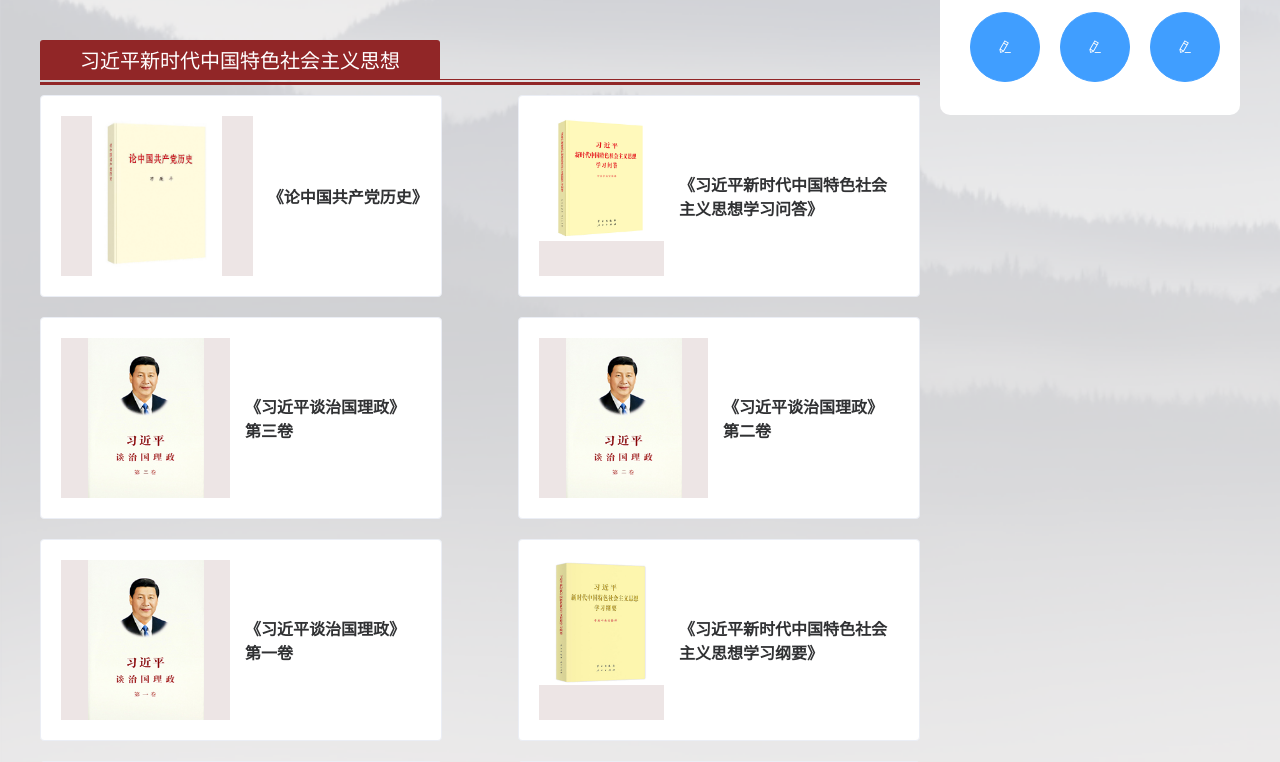
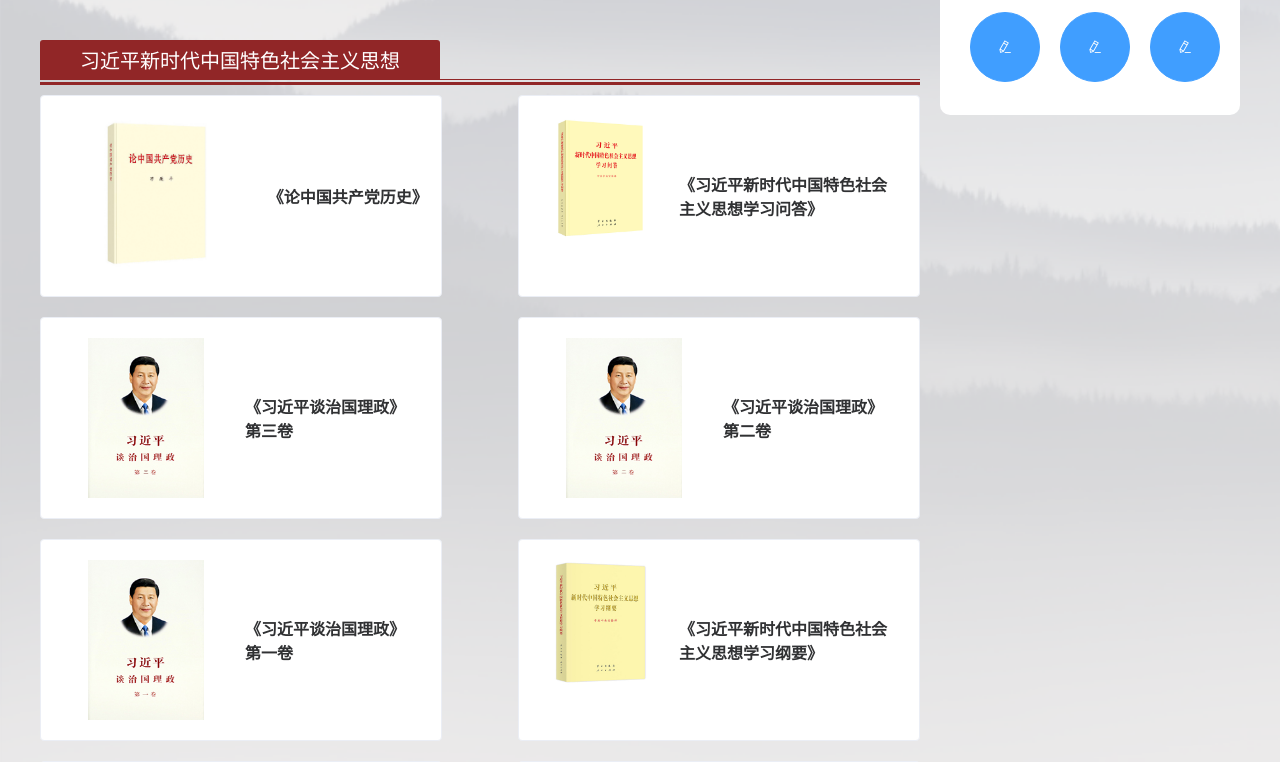
Before and after one commit to XLin2048/web_test, a Vue app: page /#/Theory in a window 1280 px wide. Shown: the part 780-1542 px from the top of the page. Built offline with nearby package versions, Linux system fonts and the light colour scheme; the HTML template or start-up script is replaced by a standard one.

Commit message:
Remove bg color

```diff
--- a/src/components/TheoryLearning.vue
+++ b/src/components/TheoryLearning.vue
@@ -194,7 +194,7 @@ export default {
 .tl-image {
   width: 100%;
   height: 370px;
-  background-color: pink;
+  /* background-color: pink; */
   margin-bottom: 20px;
 }
 
--- a/src/components/tinycomponents/bookcard.vue
+++ b/src/components/tinycomponents/bookcard.vue
@@ -58,7 +58,7 @@ export default {
     width: 200px;
     height: 160px;
     margin-right: 15px;
-    background-color: #ede5e5;
+    /* background-color: #ede5e5; */
     display: table-cell;
     vertical-align: middle;
     text-align: center;
```
